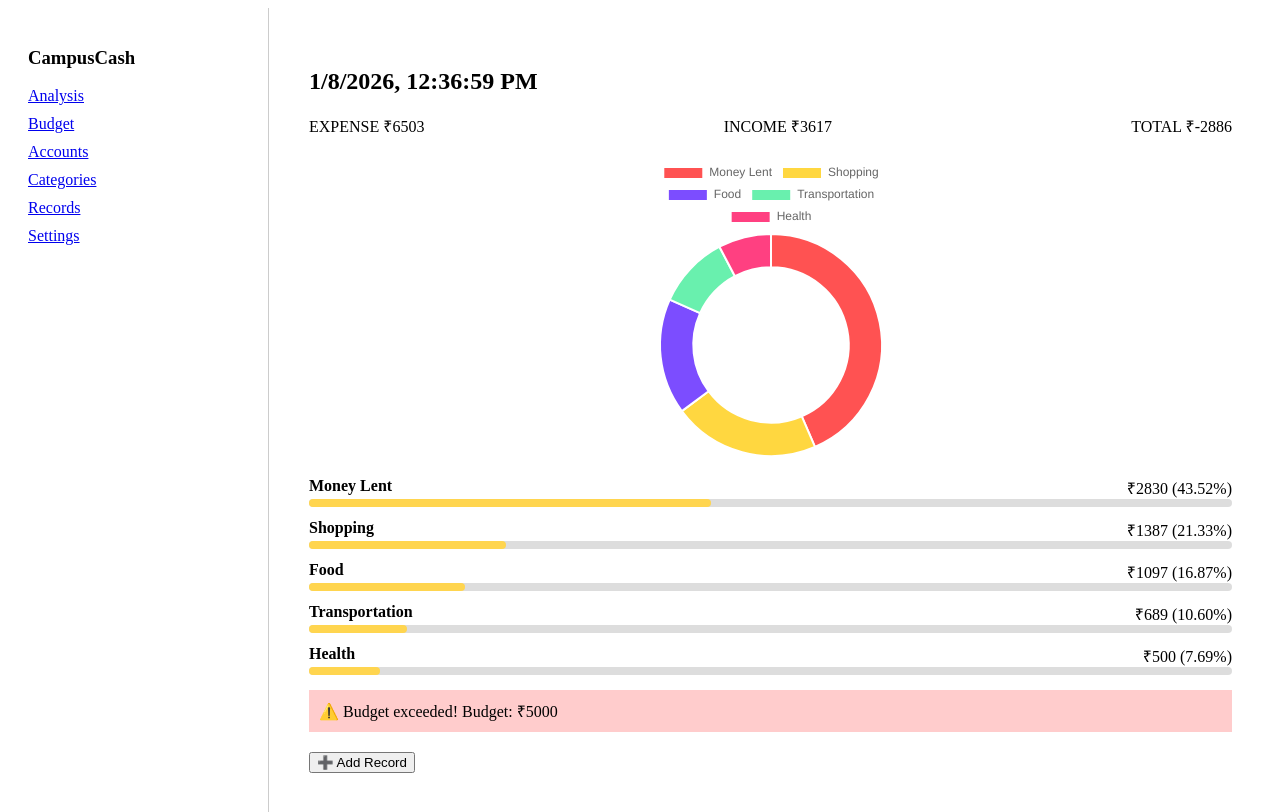
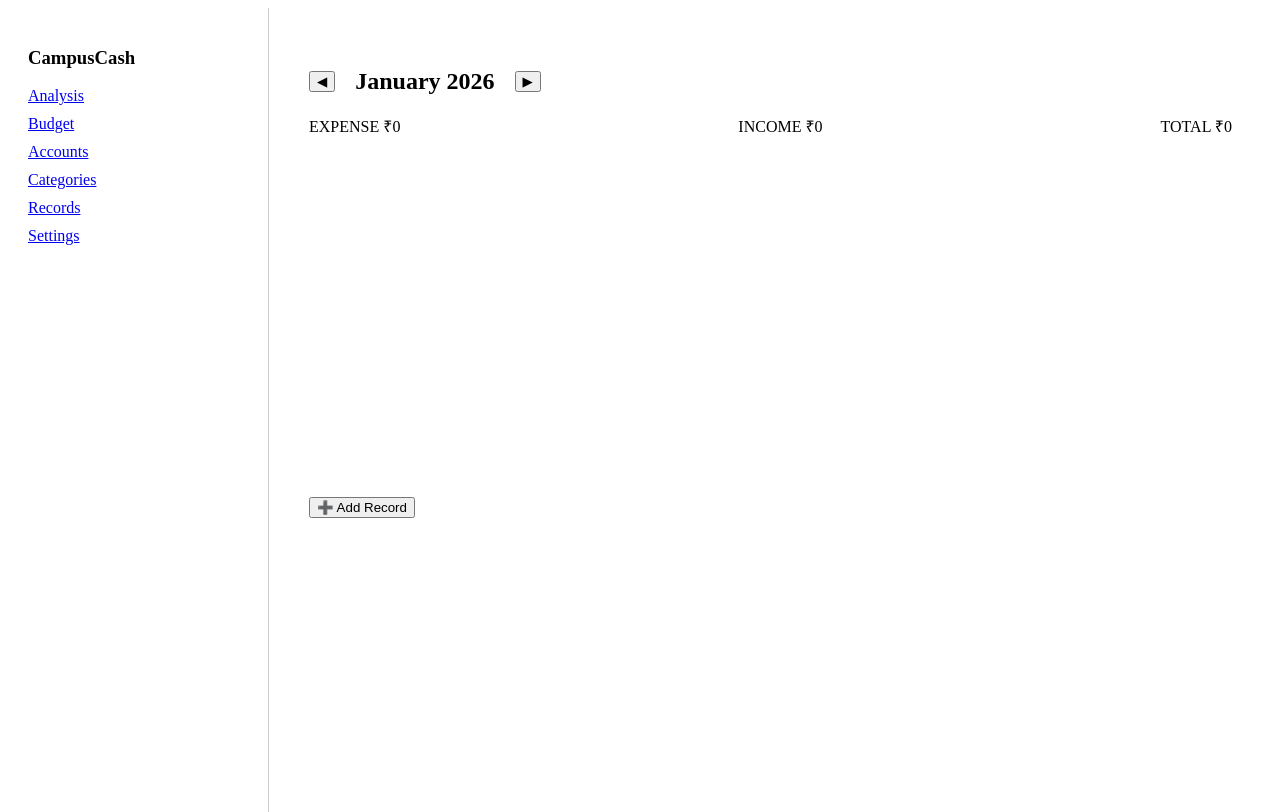
Before and after one commit to liaphilip/CampusCash, a React app in the folder frontend/: page / in a window 1280 px wide. Shown: the top 812 px of the page. Built offline with nearby package versions, Linux system fonts and the light colour scheme; the HTML template or start-up script is replaced by a standard one.

Commit message:
before firebase, analysis

```diff
--- a/frontend/src/pages/Analysis/Analysis.jsx
+++ b/frontend/src/pages/Analysis/Analysis.jsx
@@ -1,11 +1,11 @@
-import { useMemo } from "react";
+import { useMemo, useState } from "react";
 import { Link } from "react-router-dom";
 import ExpensePieChart from "../../components/ExpensePieChart";
 import BudgetWarning from "../../components/BudgetWarning";
 import CategoryList from "../../components/CategoryList";
 
 export default function Analysis() {
-  // 🔹 FROM FRIEND A (later)
+  // 🔹 FROM FRIEND A
   const categories = [
     "Money Lent",
     "Shopping",
@@ -15,26 +15,40 @@ export default function Analysis() {
     "Entertainment",
   ];
 
-  // 🔹 FROM FRIEND B (later)
+  // 🔹 FROM FRIEND B
   const budget = 5000;
 
-  // 🔹 FROM FRIEND C (later)
-  const records = [
-    { type: "expense", category: "Money Lent", amount: 2830 },
-    { type: "expense", category: "Shopping", amount: 1387 },
-    { type: "expense", category: "Food", amount: 1097 },
-    { type: "expense", category: "Transportation", amount: 689 },
-    { type: "expense", category: "Health", amount: 500 },
-    { type: "income", amount: 3617 },
-  ];
+  // 🔹 FROM FRIEND C (whole history, day-wise)
+  const records = JSON.parse(localStorage.getItem("records")) || [];
 
-  // 🔹 Calculate totals
+  // 🔹 Selected month (default = current month)
+  const [currentMonth, setCurrentMonth] = useState(new Date());
+
+  // 🔹 Filter records for selected month
+  const monthlyRecords = useMemo(() => {
+  const month = currentMonth.getMonth();
+  const year = currentMonth.getFullYear();
+
+  return records.filter((r) => {
+    if (!r.createdAt) return false;
+
+    const recordDate = new Date(r.createdAt + "T00:00:00");
+
+    return (
+      recordDate.getMonth() === month &&
+      recordDate.getFullYear() === year
+    );
+  });
+}, [records, currentMonth]);
+
+
+  // 🔹 Calculate totals for selected month
   const { expenseData, totalExpense, totalIncome } = useMemo(() => {
     const data = {};
     let expenseSum = 0;
     let incomeSum = 0;
 
-    records.forEach((r) => {
+    monthlyRecords.forEach((r) => {
       if (r.type === "expense") {
         data[r.category] = (data[r.category] || 0) + r.amount;
         expenseSum += r.amount;
@@ -48,29 +62,72 @@ export default function Analysis() {
       totalExpense: expenseSum,
       totalIncome: incomeSum,
     };
-  }, [records]);
+  }, [monthlyRecords]);
 
   const total = totalIncome - totalExpense;
-  const now = new Date();
+
+  // 🔹 Month navigation
+  const goPrevMonth = () => {
+    setCurrentMonth(
+      new Date(
+        currentMonth.getFullYear(),
+        currentMonth.getMonth() - 1,
+        1
+      )
+    );
+  };
+
+  const goNextMonth = () => {
+    setCurrentMonth(
+      new Date(
+        currentMonth.getFullYear(),
+        currentMonth.getMonth() + 1,
+        1
+      )
+    );
+  };
 
   return (
     <div style={{ padding: "20px" }}>
-      <h2>{now.toLocaleString()}</h2>
+      {/* 📅 Month Header */}
+      <div style={{ display: "flex", alignItems: "center", gap: "20px" }}>
+        <button onClick={goPrevMonth}>◀</button>
+        <h2>
+          {currentMonth.toLocaleString("default", {
+            month: "long",
+            year: "numeric",
+          })}
+        </h2>
+        <button onClick={goNextMonth}>▶</button>
+      </div>
 
+      {/* 💰 Summary */}
       <div style={{ display: "flex", justifyContent: "space-between" }}>
         <div>EXPENSE ₹{totalExpense}</div>
         <div>INCOME ₹{totalIncome}</div>
         <div>TOTAL ₹{total}</div>
       </div>
 
+      {/* 📊 Pie Chart */}
       <ExpensePieChart expenses={expenseData} />
 
-      <CategoryList expenses={expenseData} totalExpense={totalExpense} />
+      {/* 📋 Category Breakdown */}
+      <CategoryList
+        expenses={expenseData}
+        totalExpense={totalExpense}
+      />
 
-      <BudgetWarning totalExpense={totalExpense} budget={budget} />
+      {/* ⚠️ Budget Warning */}
+      <BudgetWarning
+        totalExpense={totalExpense}
+        budget={budget}
+      />
 
+      {/* ➕ Add Record */}
       <Link to="/add-record">
-        <button style={{ marginTop: "20px" }}>➕ Add Record</button>
+        <button style={{ marginTop: "20px" }}>
+          ➕ Add Record
+        </button>
       </Link>
     </div>
   );
```
